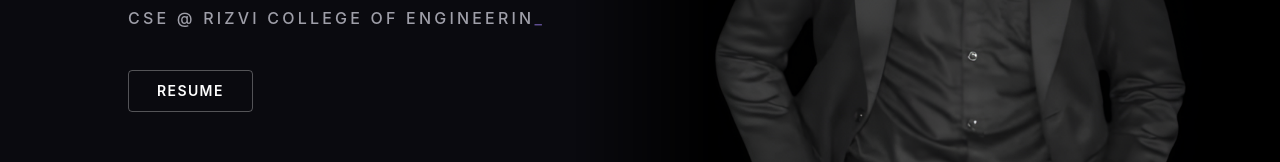
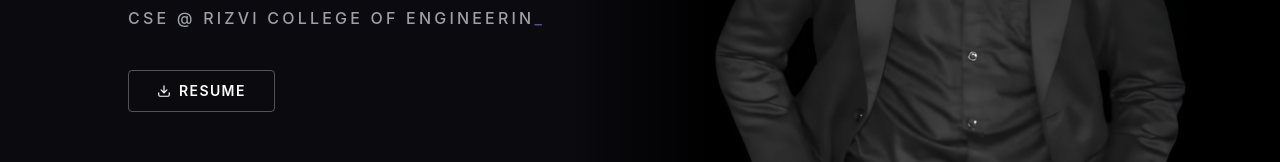
Before and after one commit to aryanshaikh483/portfolio, a React (Vite) app: page / in a window 1280 px wide. Shown: the part 475-637 px from the top of the page. Built offline with nearby package versions, Linux system fonts and the light colour scheme.

Commit message:
resume added

```diff
--- a/src/components/sections/Hero.jsx
+++ b/src/components/sections/Hero.jsx
@@ -58,9 +58,15 @@
             className="flex gap-4 mb-16"
           >
             <a
-              href="#about"
-              className="px-7 py-2.5 rounded-sm border border-white/30 text-white text-sm font-semibold tracking-widest uppercase hover:bg-white/10 transition-all duration-200"
+              href="/My_Resume.pdf"
+              download
+              className="px-7 py-2.5 rounded-sm border border-white/30 text-white text-sm font-semibold tracking-widest uppercase hover:bg-white/10 transition-all duration-200 flex items-center gap-2"
             >
+              <svg width="14" height="14" viewBox="0 0 24 24" fill="none" stroke="currentColor" strokeWidth="2" strokeLinecap="round" strokeLinejoin="round">
+                <path d="M21 15v4a2 2 0 0 1-2 2H5a2 2 0 0 1-2-2v-4" />
+                <polyline points="7 10 12 15 17 10" />
+                <line x1="12" y1="15" x2="12" y2="3" />
+              </svg>
               Resume
             </a>
           </motion.div>
```
Also changed, not shown: 1 other file (tests, documents, lock files or other folders).
